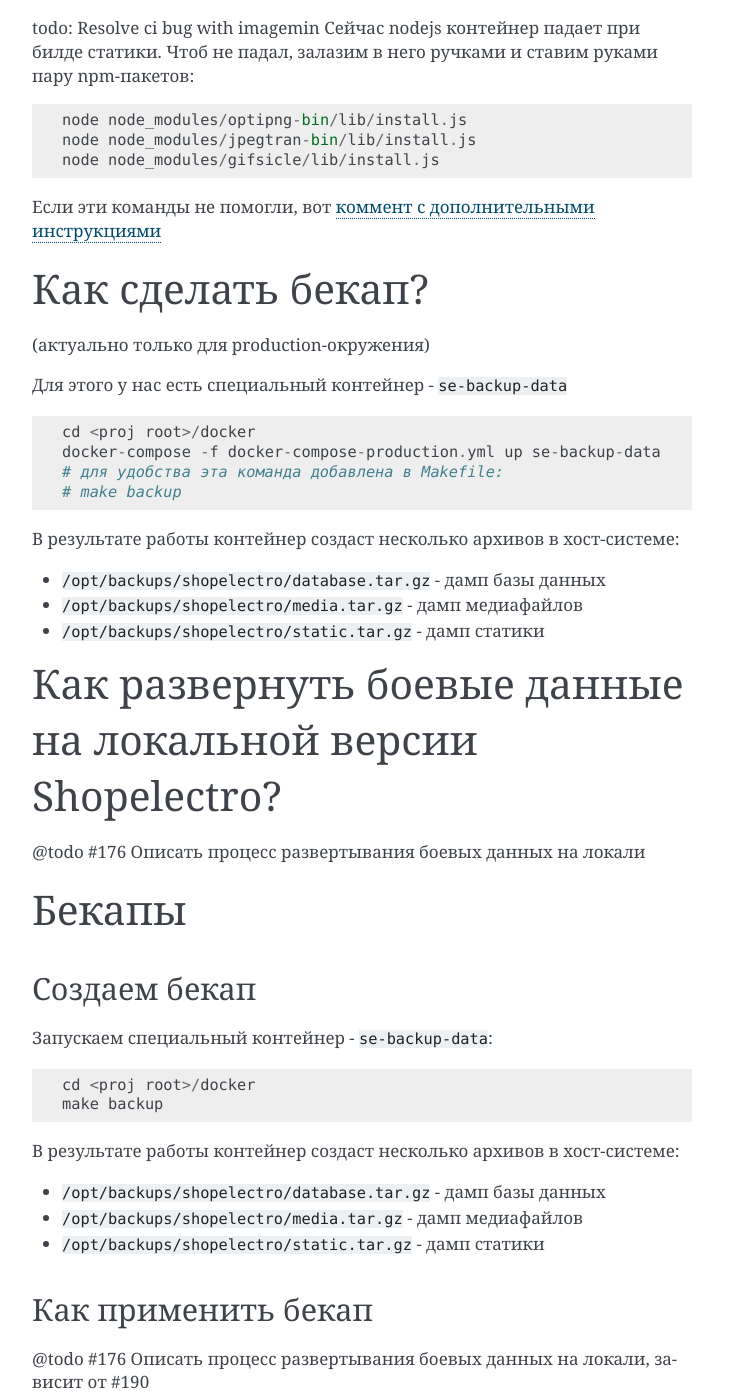
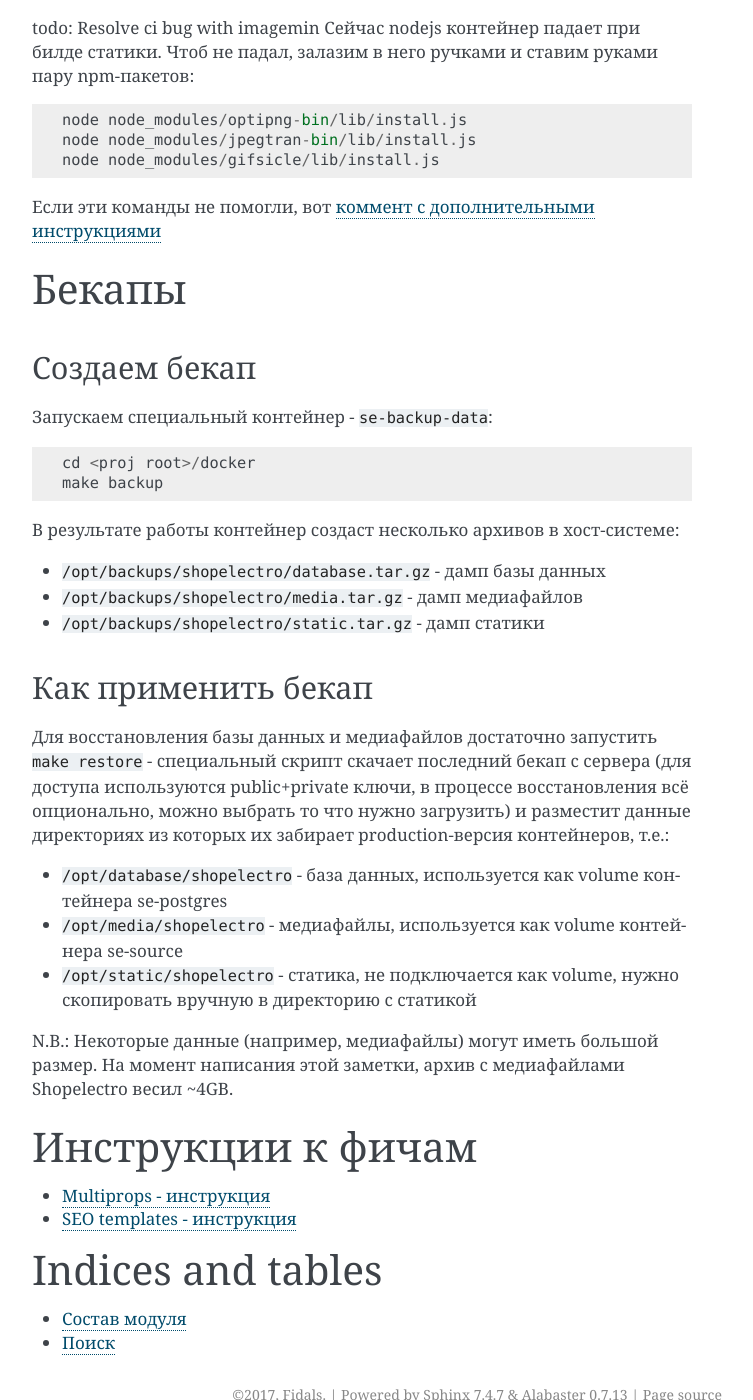
Before and after one commit to fidals/shopelectro, a Sphinx documentation site: the page built from doc/source/index.rst, in a window 1280 px wide and 1400 px high, scrolled down 1249 px. Shown: the whole window, without its empty margins (388-1141 px from the left). Built offline with Sphinx 7.4.7, drawn with Linux system fonts in a browser that asks for light colours.

Commit message:
Implemented backup restore script (#205)

```diff
--- a/doc/source/index.rst
+++ b/doc/source/index.rst
@@ -62,29 +62,6 @@
 
 Если эти команды не помогли, вот `коммент с дополнительными инструкциями <https://github.com/fidals/shopelectro/issues/183#issuecomment-334427473>`_
 
-Как сделать бекап?
-==================
-
-(актуально только для production-окружения)
-
-Для этого у нас есть специальный контейнер - ``se-backup-data`` ::
-
-   cd <proj root>/docker
-   docker-compose -f docker-compose-production.yml up se-backup-data
-   # для удобства эта команда добавлена в Makefile:
-   # make backup
-
-В результате работы контейнер создаст несколько архивов в хост-системе:
-
-* ``/opt/backups/shopelectro/database.tar.gz`` - дамп базы данных
-* ``/opt/backups/shopelectro/media.tar.gz`` - дамп медиафайлов
-* ``/opt/backups/shopelectro/static.tar.gz`` - дамп статики
-
-Как развернуть боевые данные на локальной версии Shopelectro?
-=============================================================
-
-@todo #176 Описать процесс развертывания боевых данных на локали
-
 Бекапы
 ======
 
@@ -106,7 +83,13 @@
 Как применить бекап
 -------------------
 
-@todo #176 Описать процесс развертывания боевых данных на локали, зависит от #190
+Для восстановления базы данных и медиафайлов достаточно запустить ``make restore`` - специальный скрипт скачает последний бекап с сервера (для доступа используются public+private ключи, в процессе восстановления всё опционально, можно выбрать то что нужно загрузить) и разместит данные директориях из которых их забирает production-версия контейнеров, т.е.:
+
+* ``/opt/database/shopelectro`` - база данных, используется как volume контейнера se-postgres
+* ``/opt/media/shopelectro`` - медиафайлы, используется как volume контейнера se-source
+* ``/opt/static/shopelectro`` - статика, не подключается как volume, нужно скопировать вручную в директорию с статикой
+
+N.B.: Некоторые данные (например, медиафайлы) могут иметь большой размер. На момент написания этой заметки, архив с медиафайлами Shopelectro весил ~4GB.
 
 Инструкции к фичам
 ==================
```
Also changed, not shown: 2 other files.
